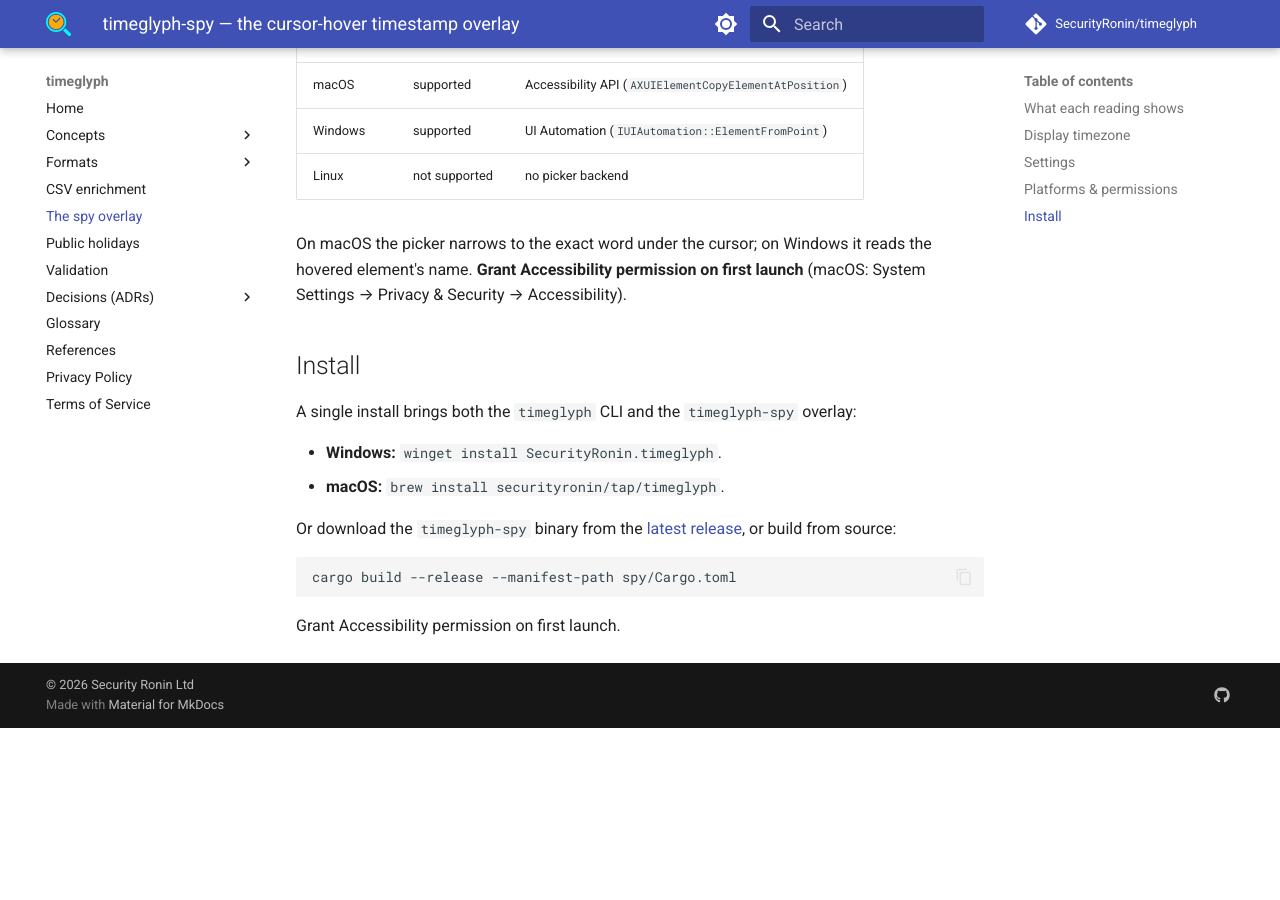
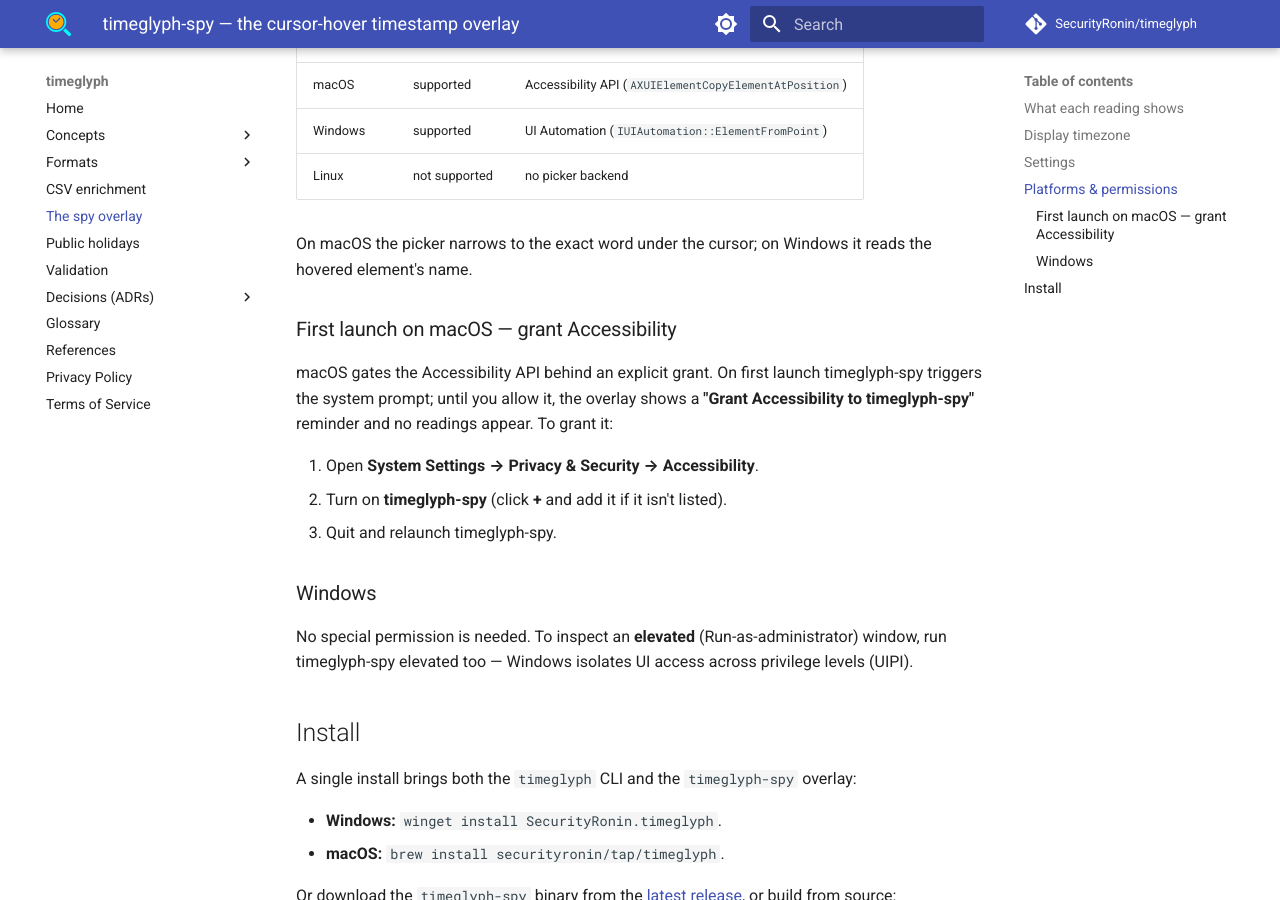
Before and after one commit to SecurityRonin/timeglyph, an MkDocs documentation site: the page built from docs/spy.md, in a window 1280 px wide and 900 px high, scrolled down 1330 px. Built offline with MkDocs 1.6.1 and Material for MkDocs 9.7.7, drawn with Linux system fonts in a browser that asks for light colours; comment, search, counter and statistics services are not loaded; before the commit the page ends 2058 px from its top, so only the background shows below that.

Commit message:
feat(spy)+docs: macOS Accessibility first-run guidance; per-platform install
Spy: on macOS, prompt for Accessibility on first launch (AXIsProcessTrustedWith-
Options) and, when not yet trusted, show a "Grant Accessibility to timeglyph-spy"
reminder in the overlay instead of a silent empty state. picker gains
accessibility_ok()/prompt_accessibility() (macOS real; Windows/Linux no-op —
UIA needs no grant).

Docs: README install trimmed to the easiest path per platform — winget
(Windows), brew (macOS), apt/Cloudsmith (Debian/Ubuntu) — plus the macOS
Accessibility walkthrough and the Windows "no permission (elevated apps need
elevation)" note; same in docs/spy.md.

Co-Authored-By: Claude Opus 4.8 <noreply@anthropic.com>

```diff
--- a/docs/spy.md
+++ b/docs/spy.md
@@ -66,8 +66,24 @@ The **⚙** button (and, on macOS, the ⌘, menu item) opens Settings:
 | Linux | not supported | no picker backend |
 
 On macOS the picker narrows to the exact word under the cursor; on Windows it
-reads the hovered element's name. **Grant Accessibility permission on first
-launch** (macOS: System Settings → Privacy & Security → Accessibility).
+reads the hovered element's name.
+
+### First launch on macOS — grant Accessibility
+
+macOS gates the Accessibility API behind an explicit grant. On first launch
+timeglyph-spy triggers the system prompt; until you allow it, the overlay shows a
+**"Grant Accessibility to timeglyph-spy"** reminder and no readings appear. To
+grant it:
+
+1. Open **System Settings → Privacy & Security → Accessibility**.
+2. Turn on **timeglyph-spy** (click **+** and add it if it isn't listed).
+3. Quit and relaunch timeglyph-spy.
+
+### Windows
+
+No special permission is needed. To inspect an **elevated** (Run-as-administrator)
+window, run timeglyph-spy elevated too — Windows isolates UI access across
+privilege levels (UIPI).
 
 ## Install
 
```
Also changed, not shown: README.md (+23 -25 lines), 2 other files.
